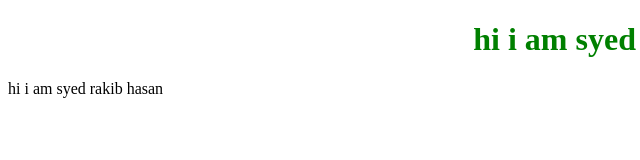
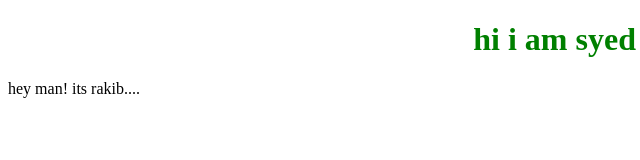
Before and after one commit to rakib3719/plan-plan, a plain HTML site: page index.html in a window 1280 px wide. Shown: the full height of the page, 0-640 px from the left. Drawn offline with Linux system fonts and the light colour scheme.

Commit message:
Update index.html

```diff
--- a/index.html
+++ b/index.html
@@ -9,7 +9,7 @@
 </head>
 <body>
     <h1>hi i am syed rakib hasan</h1>
-    <p> hi i am syed rakib hasan
+    <p> hey man! its rakib....
 
     </p>
 </body>
```
